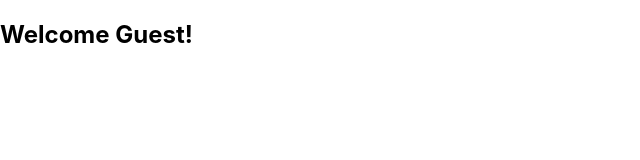
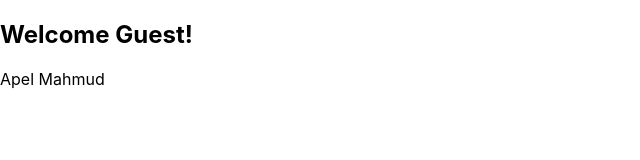
Before and after one commit to apelmahmudDev/react-typescript-demo-codevolution, a React (Create React App) app: page / in a window 1280 px wide. Shown: the top 160 px of the page, without its empty margins (0-640 px from the left). Built offline with nearby package versions, Linux system fonts and the light colour scheme.

Commit message:
Person comp done with object type

```diff
--- a/src/App.tsx
+++ b/src/App.tsx
@@ -1,6 +1,17 @@
 import Greet from "./components/Greet";
+import Person from "./components/Person";
 
 const App = () => {
-	return <Greet name="Apel Mahmud" messageCount={10} isLoggedIn={false} />;
+	const personName = {
+		first: "Apel",
+		last: "Mahmud",
+	};
+
+	return (
+		<div>
+			<Greet name="Apel Mahmud" messageCount={10} isLoggedIn={false} />
+			<Person name={personName} />
+		</div>
+	);
 };
 export default App;
--- /dev/null
+++ b/src/components/Person.tsx
@@ -0,0 +1,16 @@
+type PersonProps = {
+	name: {
+		first: string;
+		last: string;
+	};
+};
+
+const Person = (props: PersonProps) => {
+	return (
+		<div>
+			{props.name.first} {props.name.last}
+		</div>
+	);
+};
+
+export default Person;
```
